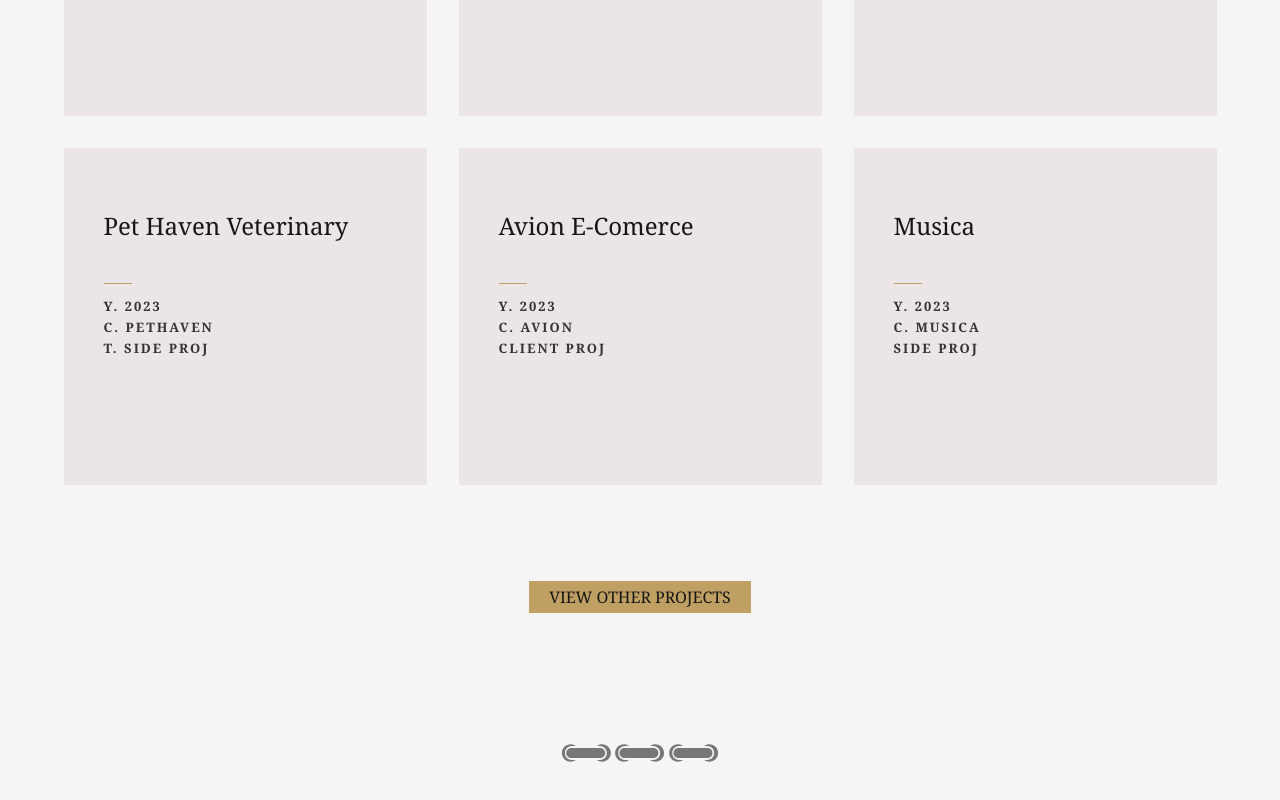
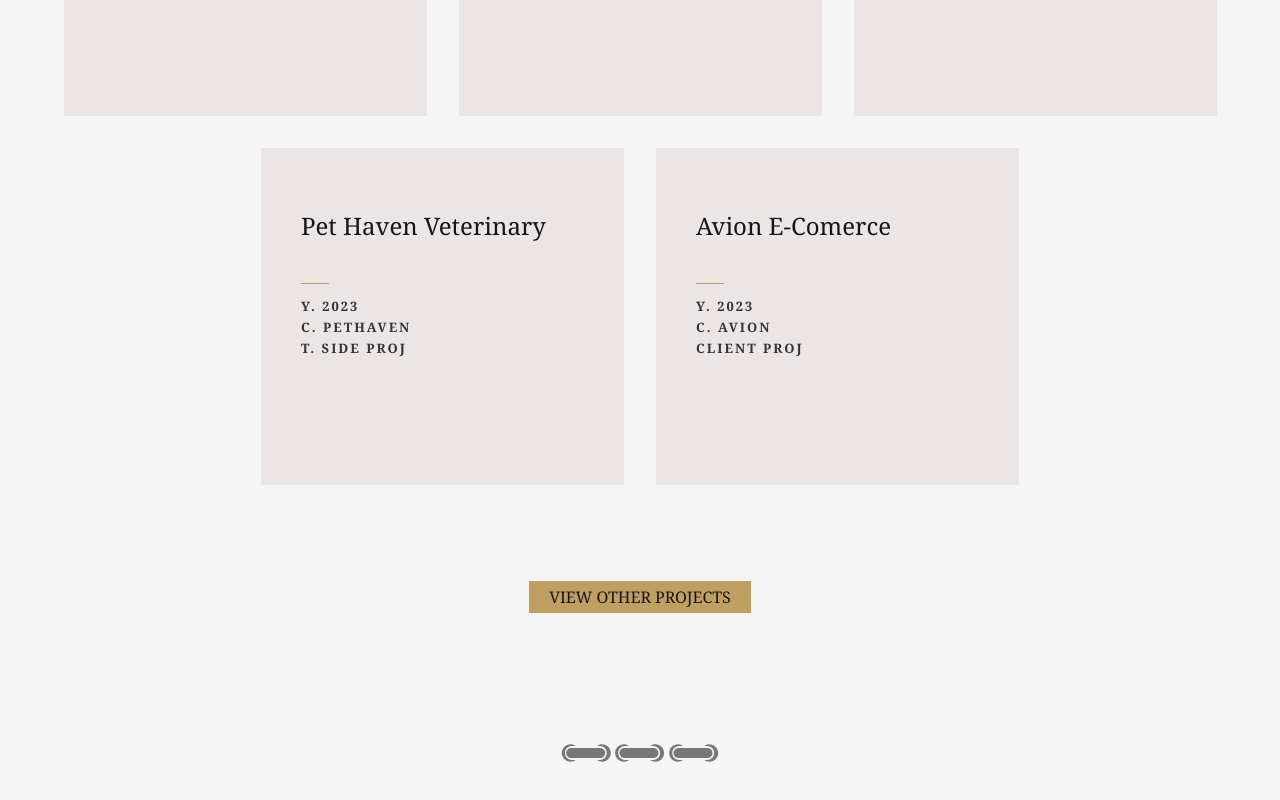
Before and after one commit to uy-scuti100/Port, a React (Vite) app: page / in a window 1280 px wide. Shown: the part 3997-4797 px from the top of the page. Built offline with nearby package versions, Linux system fonts and the light colour scheme.

Commit message:
removed musica

```diff
--- a/src/constants/ProjectLinks.js
+++ b/src/constants/ProjectLinks.js
@@ -55,11 +55,5 @@ export const links = [
       concept: "C. Avion",
       type: "Client Proj",
    },
-   {
-      label: "Musica ",
-      href: "https://musica-nine-sigma.vercel.app/",
-      year: "Y. 2023",
-      concept: "C. Musica",
-      type: "Side Proj",
-   },
+
 ];
```
